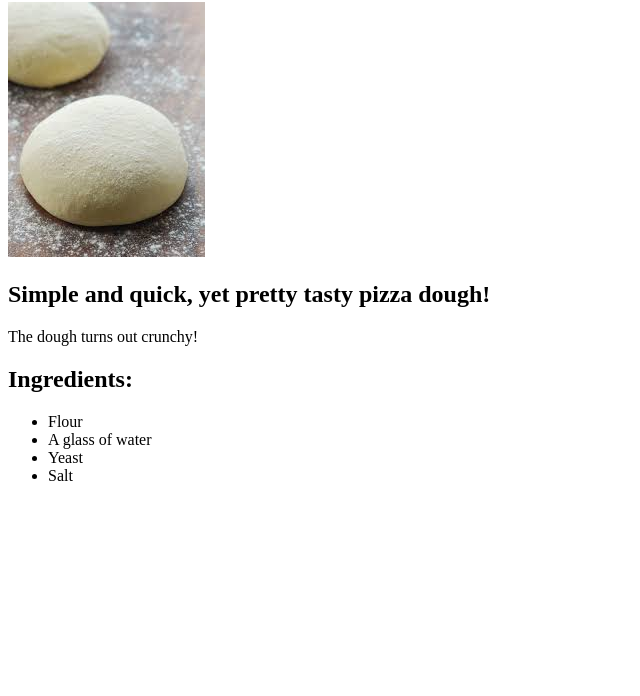
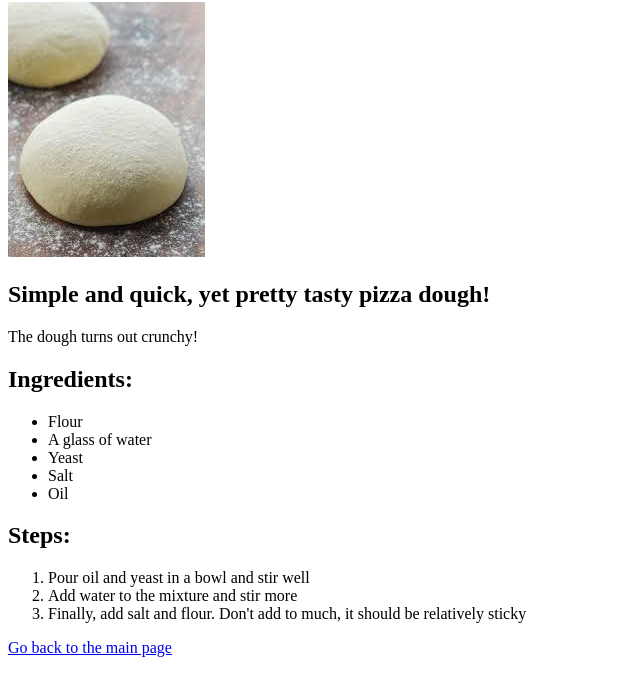
Before and after one commit to Kristpas12/odin-recipes, a plain HTML site: page recipes/Pizza_Dough.html in a window 1280 px wide. Shown: the part 78-774 px from the top of the page, without its empty margins (0-640 px from the left). Drawn offline with Linux system fonts and the light colour scheme.

Commit message:
Finish first recipe page
Finished up the first recipe, added a link to go back to the main page,
also added the steps needed to make the recipe!

```diff
--- a/recipes/Pizza_Dough.html
+++ b/recipes/Pizza_Dough.html
@@ -15,6 +15,14 @@
     <li>A glass of water</li>
     <li>Yeast</li>
     <li>Salt</li>
+    <li>Oil</li>
   </ul>
+  <h2>Steps:</h2>
+  <ol>
+    <li>Pour oil and yeast in a bowl and stir well</li>
+    <li>Add water to the mixture and stir more</li>
+    <li>Finally, add salt and flour. Don't add to much, it should be relatively sticky</li>
+  </ol>
+  <a href="../index.html">Go back to the main page</a>
 </body>
 </html>
```
